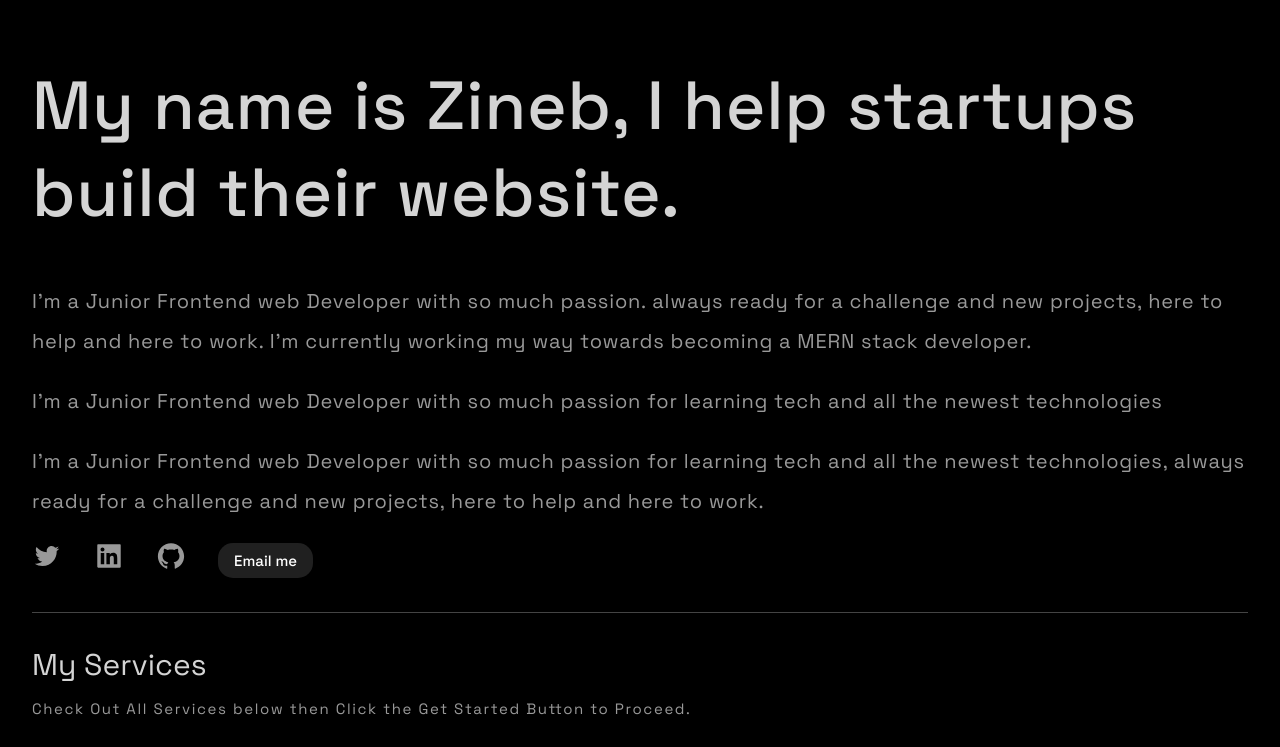
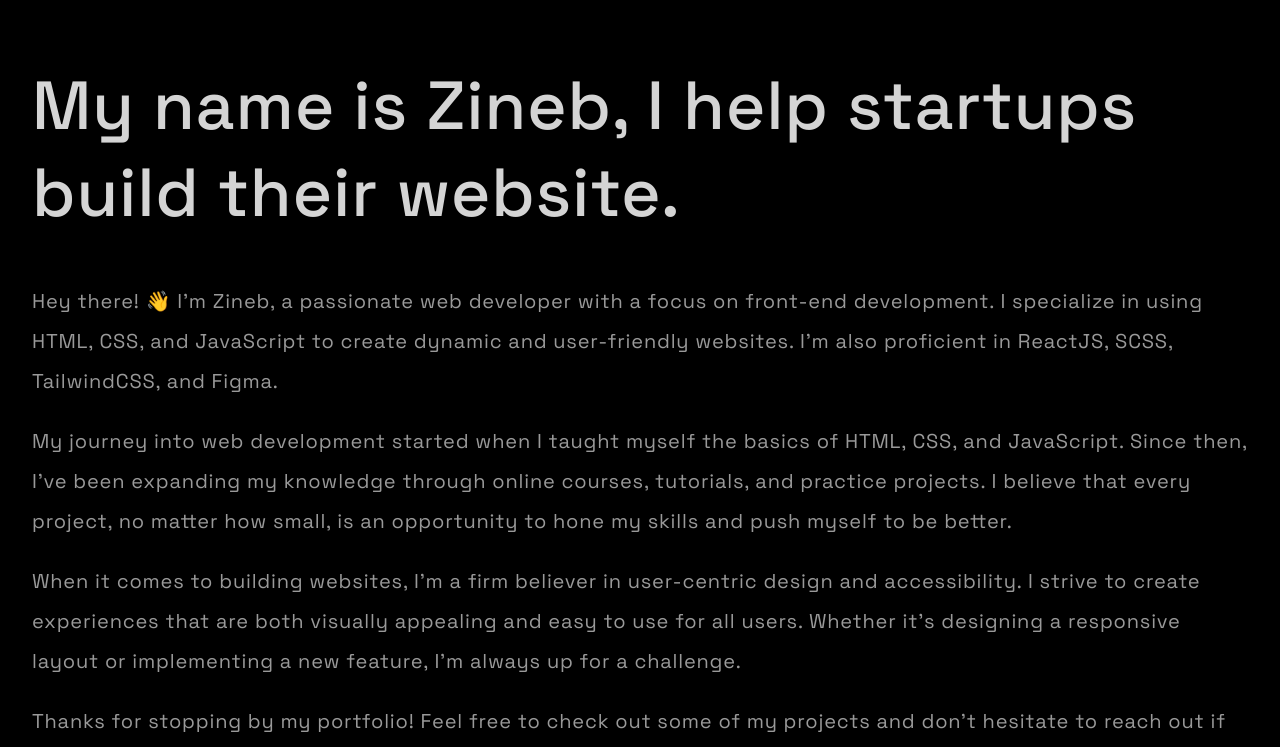
Before and after one commit to wx-it/new-portfolio, a React (Create React App) app: page / in a window 1280 px wide. Shown: the top 747 px of the page. Built offline with nearby package versions, Linux system fonts and the light colour scheme.

Commit message:
added about me section

```diff
--- a/src/components/header/Header.jsx
+++ b/src/components/header/Header.jsx
@@ -12,18 +12,30 @@ const Header = () => {
       <div>
         <h1>My name is Zineb, I help startups build their website. </h1>
         <p>
-          I'm a Junior Frontend web Developer with so much passion. always ready
-          for a challenge and new projects, here to help and here to work. I'm
-          currently working my way towards becoming a MERN stack developer.
+          Hey there! 👋 I'm Zineb, a passionate web developer with a focus on
+          front-end development. I specialize in using HTML, CSS, and JavaScript
+          to create dynamic and user-friendly websites. I'm also proficient in
+          ReactJS, SCSS, TailwindCSS, and Figma.
         </p>
         <p>
-          I'm a Junior Frontend web Developer with so much passion for learning
-          tech and all the newest technologies
+          My journey into web development started when I taught myself the
+          basics of HTML, CSS, and JavaScript. Since then, I've been expanding
+          my knowledge through online courses, tutorials, and practice projects.
+          I believe that every project, no matter how small, is an opportunity
+          to hone my skills and push myself to be better.
         </p>
         <p>
-          I'm a Junior Frontend web Developer with so much passion for learning
-          tech and all the newest technologies, always ready for a challenge and
-          new projects, here to help and here to work.
+          When it comes to building websites, I'm a firm believer in
+          user-centric design and accessibility. I strive to create experiences
+          that are both visually appealing and easy to use for all users.
+          Whether it's designing a responsive layout or implementing a new
+          feature, I'm always up for a challenge.
+        </p>
+        <p>
+          Thanks for stopping by my portfolio! Feel free to check out some of my
+          projects and don't hesitate to reach out if you have any questions or
+          opportunities to collaborate. Let's create something awesome together!
+          🚀
         </p>
       </div>
 
--- a/src/components/header/header.css
+++ b/src/components/header/header.css
@@ -28,6 +28,7 @@
   align-items: center;
   width: 100%;
   gap: 2rem;
+  margin: 1.5rem 0;
 }
 
 .links a {
```
